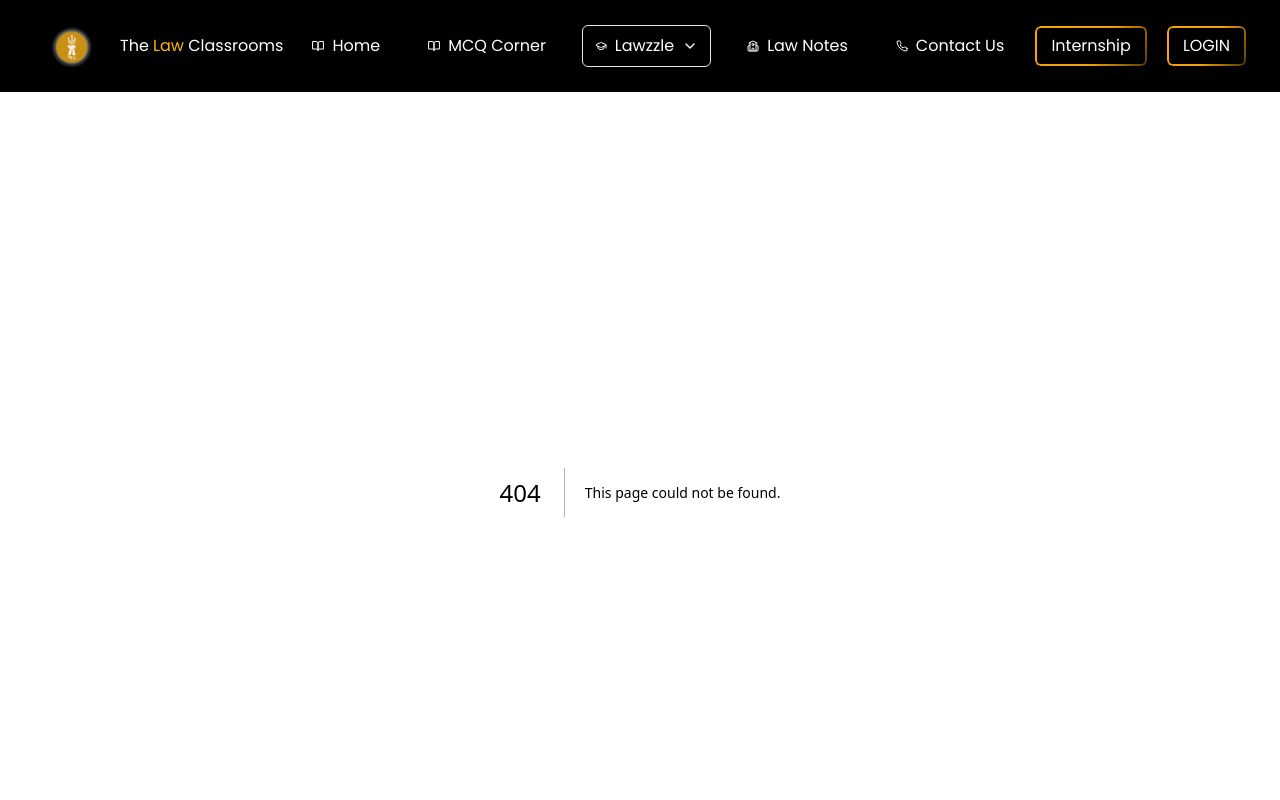
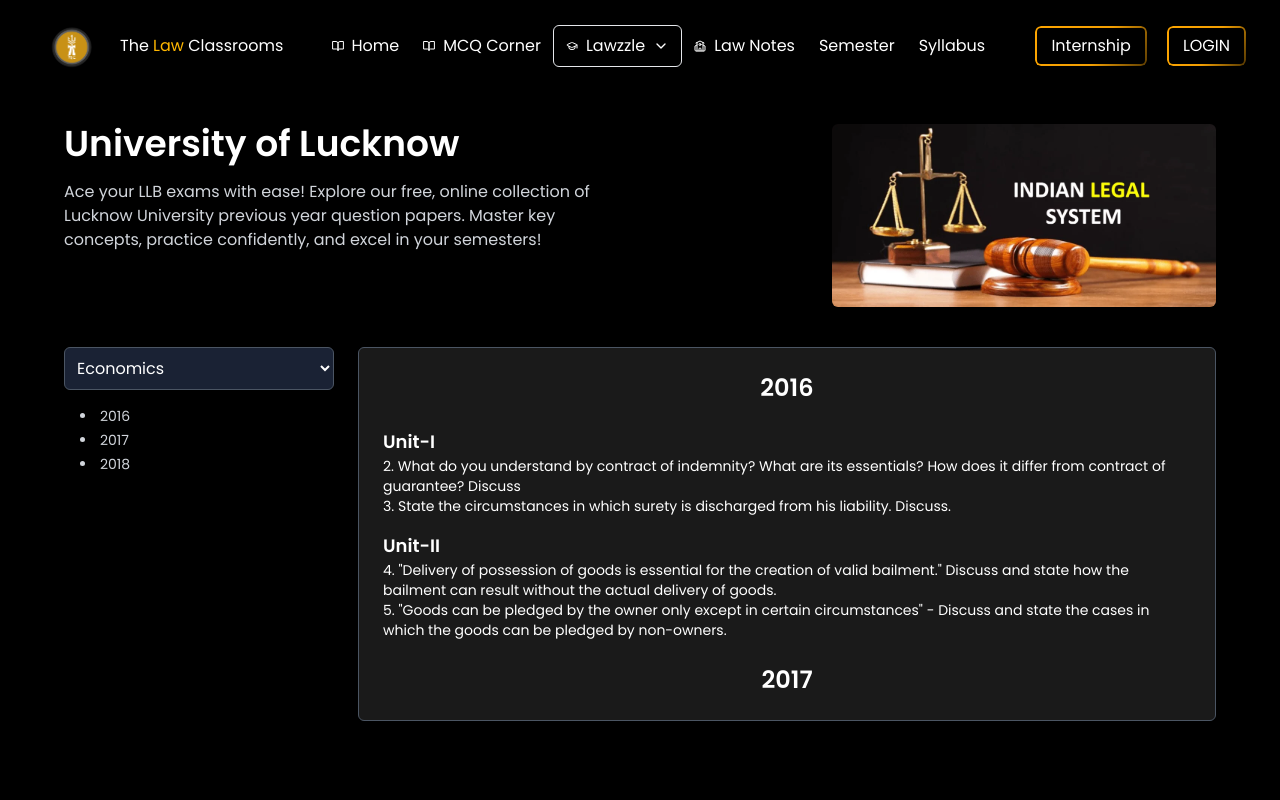
Before and after one commit to dev-vikki/Thelawclassrooms, a Next.js app: page /semester in a window 1280 px wide. Before the commit this address had no page. Shown: the top 800 px of the page. Built offline with nearby package versions, Linux system fonts and the light colour scheme.

Commit message:
add sylebus and semester pages

```diff
--- a/src/app/(legal)/refund/page.tsx
+++ b/src/app/(legal)/refund/page.tsx
@@ -23,8 +23,6 @@ export default function RefundpolicyPage() {
         be made within
         <span className="font-semibold"> 10 days</span> of the purchase date.
       </p>
-
-
     </div>
   );
 }
--- /dev/null
+++ b/src/app/semester/page.tsx
@@ -0,0 +1,80 @@
+export default function SemesterPage() {
+  return (
+    <div className="min-h-screen bg-black text-white font-poppins p-4 md:p-8">
+      {/* Header Section */}
+      <div className="max-w-6xl mx-auto">
+        <div className="grid md:grid-cols-2 gap-6">
+          <div>
+            <h1 className="text-3xl md:text-4xl font-bold mb-4">
+              University of Lucknow
+            </h1>
+            <p className="text-sm md:text-base text-gray-300">
+              Ace your LLB exams with ease! Explore our free, online collection
+              of Lucknow University previous year question papers. Master key
+              concepts, practice confidently, and excel in your semesters!
+            </p>
+          </div>
+
+          <div className="flex justify-center md:justify-end">
+            <img
+              src="/semester/semester.png"
+              alt="Lucknow University Gate"
+              className="rounded-md w-full max-w-sm object-cover"
+            />
+          </div>
+        </div>
+
+        {/* Content Section */}
+        <div className="mt-10 grid md:grid-cols-4 gap-6">
+          {/* Sidebar Menu */}
+          <div className="md:col-span-1 space-y-4">
+            <select className="w-full p-2 bg-navy-800 text-white rounded-md border border-gray-600">
+              <option>Economics</option>
+            </select>
+
+            <ul className="list-disc list-inside space-y-1 pl-4 text-sm text-gray-300">
+              <li>2016</li>
+              <li>2017</li>
+              <li>2018</li>
+            </ul>
+          </div>
+
+          {/* Question Paper Display */}
+          <div className="md:col-span-3 bg-[#1a1a1a] rounded-md p-6 space-y-6 border border-gray-600">
+            <h2 className="text-2xl font-semibold text-center">2016</h2>
+
+            <div className="space-y-4 text-sm">
+              <div>
+                <h3 className="font-semibold text-lg">Unit-I</h3>
+                <p>
+                  2. What do you understand by contract of indemnity? What are
+                  its essentials? How does it differ from contract of guarantee?
+                  Discuss
+                </p>
+                <p>
+                  3. State the circumstances in which surety is discharged from
+                  his liability. Discuss.
+                </p>
+              </div>
+              <div>
+                <h3 className="font-semibold text-lg">Unit-II</h3>
+                <p>
+                  4. "Delivery of possession of goods is essential for the
+                  creation of valid bailment." Discuss and state how the
+                  bailment can result without the actual delivery of goods.
+                </p>
+                <p>
+                  5. "Goods can be pledged by the owner only except in certain
+                  circumstances" - Discuss and state the cases in which the
+                  goods can be pledged by non-owners.
+                </p>
+              </div>
+            </div>
+
+            <h2 className="text-2xl font-semibold text-center">2017</h2>
+          </div>
+        </div>
+      </div>
+    </div>
+  );
+}
--- /dev/null
+++ b/src/app/syllabus/page.tsx
@@ -0,0 +1,107 @@
+export default function SyllabusPage() {
+  return (
+    <div className="min-h-screen bg-black text-white font-poppins">
+      {/* Top Banner Section */}
+      <div className="bg-black border-b border-gray-800 p-6 md:p-10">
+        <div className="max-w-6xl mx-auto grid md:grid-cols-2 gap-6 items-center">
+          <div>
+            <h1 className="text-3xl md:text-5xl font-bold text-orange-400">
+              Navigating <span className="text-white">success</span>
+            </h1>
+            <p className="mt-4 text-sm md:text-base text-gray-300 max-w-md">
+              "Your Ultimate Judicial Services Syllabus Guide: A Step-by-Step
+              Roadmap for Law Exam Preparation to Build Knowledge, Sharpen
+              Strategies, and Achieve Judicial Exam Success with Confidence"
+            </p>
+
+            <div className="mt-6 flex flex-wrap items-center gap-4">
+              {[
+                "Uttar pradesh",
+                "Delhi",
+                "Bihar",
+                "Rajasthan",
+                "Madhya pradesh",
+              ].map((state) => (
+                <button
+                  key={state}
+                  className="bg-transparent text-white hover:text-orange-400 text-sm md:text-base"
+                >
+                  {state}
+                </button>
+              ))}
+
+              <span className="text-white text-lg font-semibold">➤</span>
+            </div>
+
+            <div className="mt-4">
+              <input
+                type="text"
+                placeholder="search"
+                className="w-full md:w-64 p-2 bg-black text-white border border-white rounded"
+              />
+            </div>
+          </div>
+
+          <div className="hidden md:block">
+            <img
+              src="https://testwebsitethelawclassrooms.my.canva.site/_assets/media/b5b7562a2fe6c7ae737e4cf4f693322f.png"
+              alt="Judges Banner"
+              className="rounded-md object-cover w-full max-h-72"
+            />
+          </div>
+        </div>
+      </div>
+
+      {/* Syllabus Summary Section */}
+      <div className="bg-yellow-800 text-white py-8 px-4 md:px-16">
+        <h2 className="text-2xl md:text-3xl font-bold mb-2">
+          UP PCS Judiciary Syllabus 2025
+        </h2>
+        <p className="text-sm md:text-base text-white">
+          This syllabus outlines topics of Social relevance including
+          sensitivity to persons with disabilities, senior citizens, and
+          offences on women and children
+        </p>
+      </div>
+
+      {/* Tab Section */}
+      <div className="max-w-4xl mx-auto mt-10 px-4">
+        <div className="flex space-x-4 border-b border-gray-700">
+          <button className="px-4 py-2 text-sm md:text-base text-orange-400 border-b-2 border-orange-400 font-semibold">
+            - preliminary <br /> General knowledge
+          </button>
+          <button className="px-4 py-2 text-sm md:text-base text-white hover:text-orange-400">
+            Mains <br /> Law
+          </button>
+          <button className="px-4 py-2 text-sm md:text-base text-white hover:text-orange-400">
+            Interview
+          </button>
+        </div>
+
+        <div className="mt-6 border border-gray-700 rounded-md p-6">
+          <p className="text-lg font-semibold mb-4">Duration: 2 hours</p>
+
+          <div className="bg-neutral-900 rounded-md p-4 text-sm">
+            <div className="mb-2">
+              <span className="bg-yellow-700 px-2 py-1 rounded text-white font-semibold text-xs">
+                Maximum marks: 150
+              </span>
+            </div>
+
+            <ul className="list-disc list-inside space-y-1 text-gray-300">
+              <li>Current events of national and international importance</li>
+              <li>Indian history and culture</li>
+              <li>Geography of India</li>
+              <li>Indian economy</li>
+              <li>Indian polity and governance</li>
+              <li>Science and technology</li>
+              <li>Environmental issues</li>
+              <li>Sports and awards</li>
+              <li>Books and authors</li>
+            </ul>
+          </div>
+        </div>
+      </div>
+    </div>
+  );
+}
--- a/src/components/Navbar.tsx
+++ b/src/components/Navbar.tsx
@@ -66,9 +66,13 @@ const Navbar: React.FC = () => {
           </div>
 
           {/* Desktop Navigation */}
-          <div className="hidden md:flex items-center space-x-6">
+          <div className="hidden md:flex items-center ">
             <NavItem href="/" icon={<BookOpen size={12} />} label="Home" />
-            <NavItem href="/books" icon={<BookOpen size={12} />} label="MCQ Corner" />
+            <NavItem
+              href="/books"
+              icon={<BookOpen size={12} />}
+              label="MCQ Corner"
+            />
 
             <div className="relative group">
               <button
@@ -81,18 +85,29 @@ const Navbar: React.FC = () => {
               </button>
               {isLawzzleOpen && (
                 <div className="absolute top-full left-0 mt-2 w-48 bg-navy-800 rounded shadow-lg z-10">
-                  <Link href="/lawzzle/learnsections" className="block px-4 py-2 hover:bg-navy-700">
+                  <Link
+                    href="/lawzzle/learnsections"
+                    className="block px-4 py-2 hover:bg-navy-700"
+                  >
                     Learn Sections
                   </Link>
-                  <Link href="/lawzzle/learnessentials" className="block px-4 py-2 hover:bg-navy-700">
+                  <Link
+                    href="/lawzzle/learnessentials"
+                    className="block px-4 py-2 hover:bg-navy-700"
+                  >
                     Learn Essentials
                   </Link>
                 </div>
               )}
             </div>
 
-            <NavItem href="/schools" icon={<School size={12} />} label="Law Notes" />
-            <NavItem href="/contact" icon={<Phone size={12} />} label="Contact Us" />
+            <NavItem
+              href="/schools"
+              icon={<School size={12} />}
+              label="Law Notes"
+            />
+            <NavItem href="/semester" label="Semester" />
+            <NavItem href="/syllabus" label="Syllabus" />
           </div>
 
           {/* Desktop Buttons */}
@@ -137,8 +152,16 @@ const Navbar: React.FC = () => {
         {isMenuOpen && (
           <div className="md:hidden mt-4 bg-navy-800 rounded-lg p-4 animate-fadeIn">
             <div className="flex flex-col space-y-4">
-              <MobileNavItem href="/" icon={<BookOpen size={12} />} label="Home" />
-              <MobileNavItem href="/books" icon={<BookOpen size={12} />} label="MCQ Corner" />
+              <MobileNavItem
+                href="/"
+                icon={<BookOpen size={12} />}
+                label="Home"
+              />
+              <MobileNavItem
+                href="/books"
+                icon={<BookOpen size={12} />}
+                label="MCQ Corner"
+              />
               <div>
                 <button
                   onClick={toggleLawzzle}
@@ -148,18 +171,34 @@ const Navbar: React.FC = () => {
                   <span>Lawzzle</span>
                   <ChevronDown
                     size={14}
-                    className={`${isLawzzleOpen ? "rotate-120" : ""} transition-transform`}
+                    className={`${
+                      isLawzzleOpen ? "rotate-120" : ""
+                    } transition-transform`}
                   />
                 </button>
                 {isLawzzleOpen && (
                   <div className="pl-6 mt-2 flex flex-col space-y-2">
-                    <MobileNavItem href="/lawzzle/learnsections" label="Learn Sections" />
-                    <MobileNavItem href="/lawzzle/learnessentials" label="Learn Essentials" />
+                    <MobileNavItem
+                      href="/lawzzle/learnsections"
+                      label="Learn Sections"
+                    />
+                    <MobileNavItem
+                      href="/lawzzle/learnessentials"
+                      label="Learn Essentials"
+                    />
                   </div>
                 )}
               </div>
-              <MobileNavItem href="/schools" icon={<School size={12} />} label="Law Notes" />
-              <MobileNavItem href="/contact" icon={<Phone size={12} />} label="Contact Us" />
+              <MobileNavItem
+                href="/schools"
+                icon={<School size={12} />}
+                label="Law Notes"
+              />
+              <MobileNavItem
+                href="/semester"
+                icon={<Phone size={12} />}
+                label="Semester"
+              />
               <div className="pt-4 flex flex-col space-y-3">
                 <Link
                   href="/internship"
```
Also changed, not shown: public/semester/semester.png (added).
